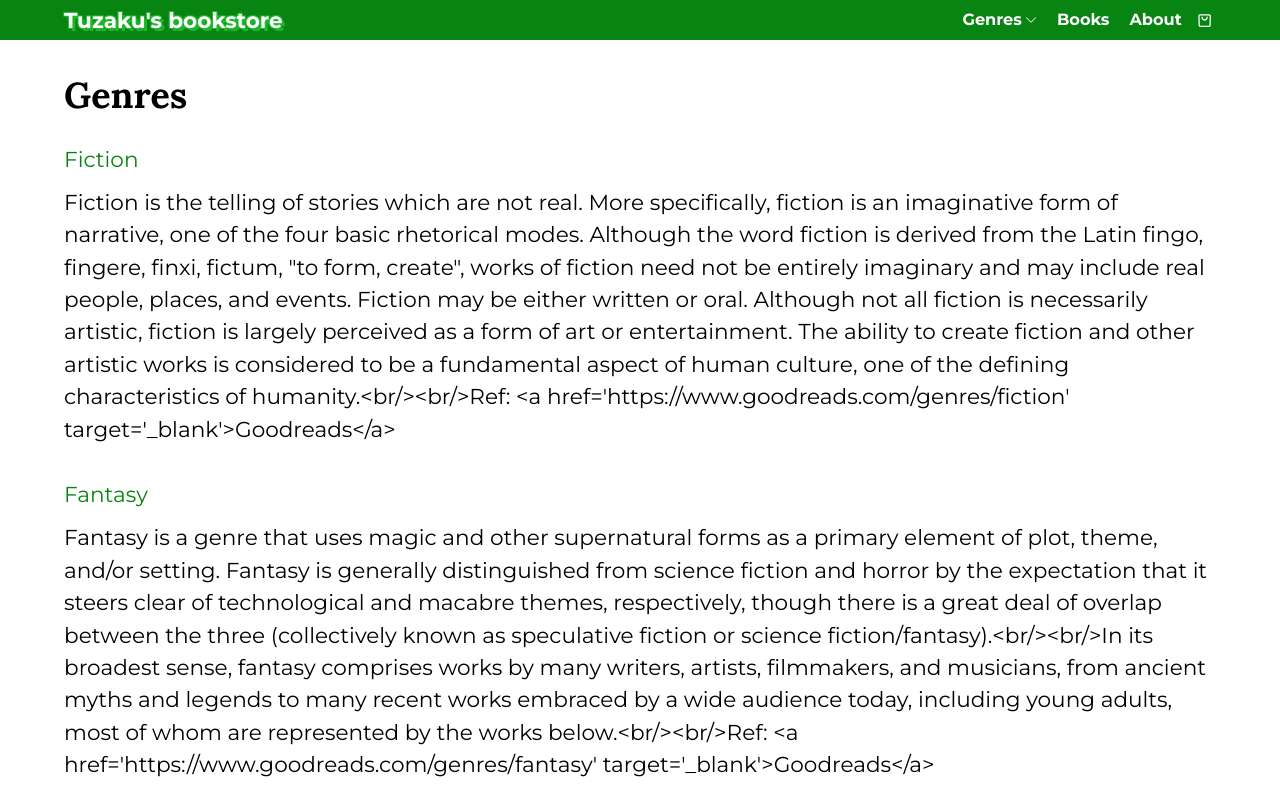
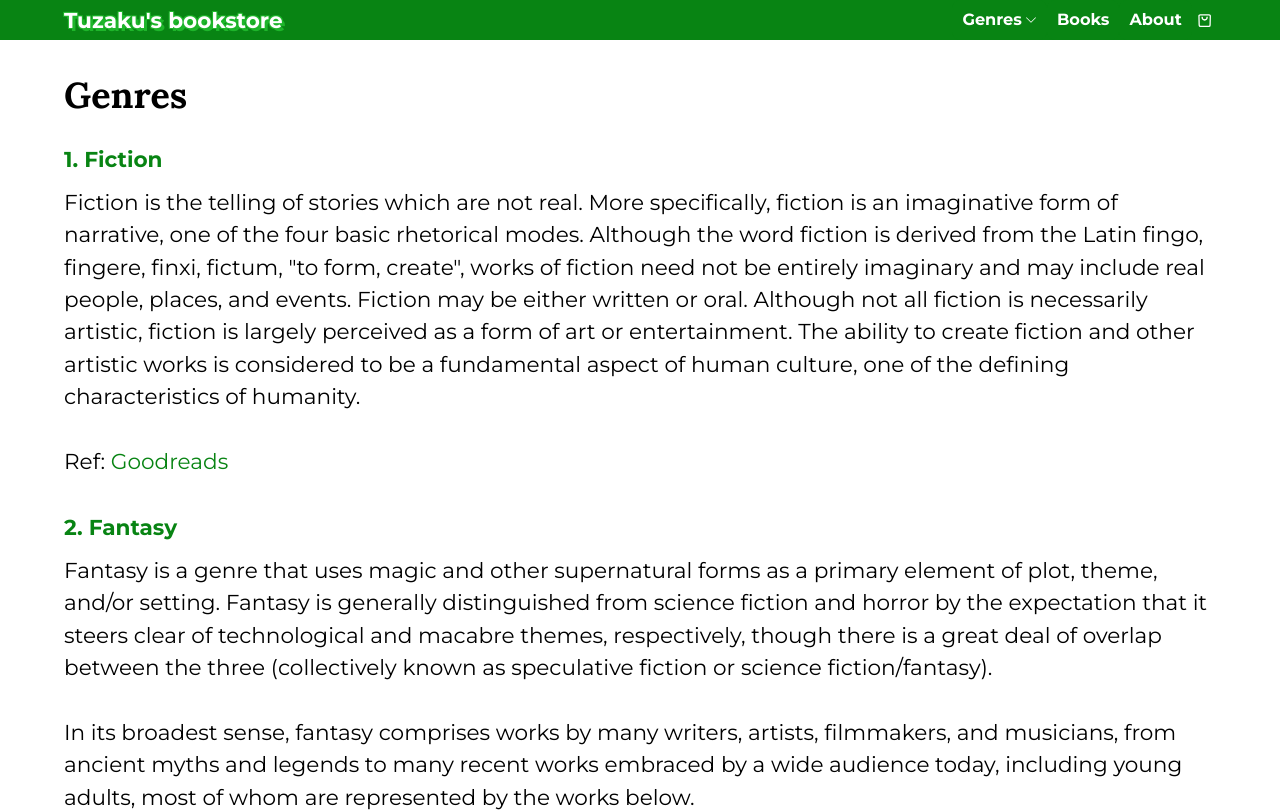
Before and after one commit to anhtuta/nextjs-ecommerce, a Next.js app: page /genre in a window 1280 px wide. Shown: the top 812 px of the page. Built offline with nearby package versions, Linux system fonts and the light colour scheme.

Commit message:
Display html content in genre page

```diff
--- a/pages/genre/index.js
+++ b/pages/genre/index.js
@@ -8,10 +8,12 @@ export default function GenreListPage({ allGenres }) {
     <Layout pageTitle="Genres">
       <section className={utilStyles.headingMd}>
         <ul className={utilStyles.list}>
-          {allGenres.map((genre) => (
+          {allGenres.map((genre, index) => (
             <li className={utilStyles.listItem} key={genre.id}>
-              <Link href={`/genre/${genre.slug}`}>{genre.fullName}</Link>
-              <p>{genre.description}</p>
+              <Link href={`/genre/${genre.slug}`} className={utilStyles.listItemTitle}>
+                {index + 1}. {genre.fullName}
+              </Link>
+              <p dangerouslySetInnerHTML={{ __html: genre.description }} />
             </li>
           ))}
         </ul>
--- a/styles/utils.module.css
+++ b/styles/utils.module.css
@@ -47,6 +47,10 @@
   margin: 0 0 1.25rem;
 }
 
+.listItemTitle {
+  font-weight: 700;
+}
+
 .lightText {
   color: #666;
 }
```
